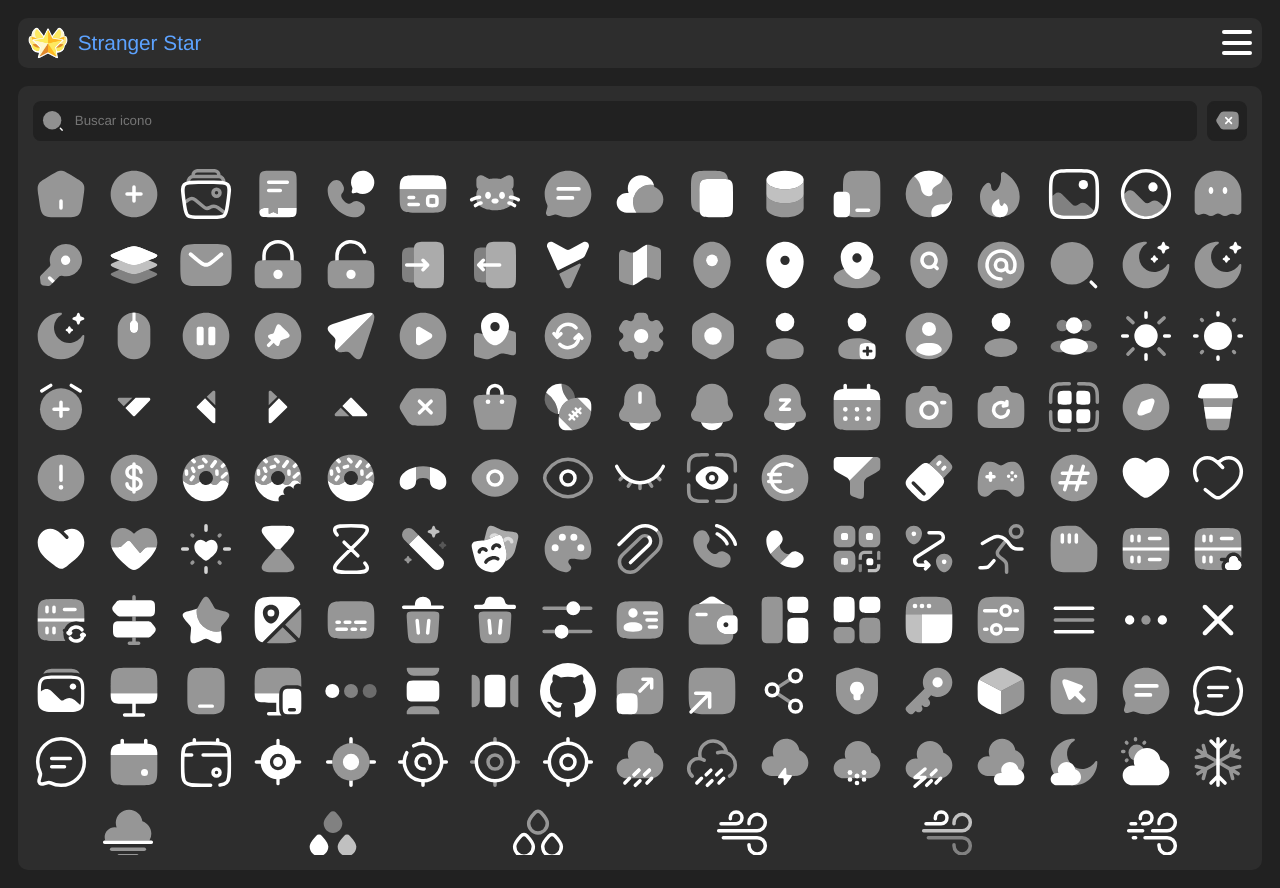
After one commit to Stranger11ac/strangerstar, a Django app: page /proyectos/iconos in a window 1280 px wide. The commit adds this page. Run offline with Django 5.2, Linux system fonts and the light colour scheme.

Commit message:
Rename class index view to signup page and update URLs; add user registration functionality with AJAX support

```diff
--- a/classes/urls.py
+++ b/classes/urls.py
@@ -2,5 +2,5 @@ from django.urls import path
 from . import views
 
 urlpatterns = [
-    path("", views.clasindex, name="classes"),
+    path("singup/", views.singuppage, name="singuppage"),
 ]
--- a/classes/views.py
+++ b/classes/views.py
@@ -1,5 +1,5 @@
 from django.shortcuts import render
 
 
-def clasindex(request):
-    return render(request, 'other.html', {})
+def singuppage(request):
+    return render(request, 'singup.html', {})
--- /dev/null
+++ b/jobs/templates/icons.html
@@ -0,0 +1,188 @@
+{% extends "base.html" %}
+{% load static %}
+{% block titlefirst %}Iconos | Proyectos{% endblock %}
+{% block navlinks %}
+<a href="{% url 'index' %}#tabHome" class="link_item"> <span class="ic-solar home-angle"></span><span class="link_item-title">Inicio</span> </a>
+<a href="{% url 'index' %}#tabProjects" class="link_item"> <span class="ic-solar book-bookmark"></span><span class="link_item-title">Proyectos</span> </a>
+<a href="{% url 'index' %}#tabLogin" class="link_item"> <span class="ic-solar login-3"></span><span class="link_item-title">Iniciar Sesión</span></a>
+<a href="{% url 'index' %}#tabAbout" class="link_item none-xl"> <span class="ic-solar user"></span><span class="link_item-title">Acerca de</span> </a>
+<button type="button" class="link_item link_settings" data-toggle="#modalSettings-show-modal">
+    <span class="ic-solar settings"></span>
+    <span class="link_item-title">Configuracion</span>
+</button>
+{% endblock %}
+
+{% block main %}
+<div class="content last-padding">
+    <form data-nosubmit>
+        <div class="input_group group_icon flexbox mb-25">
+            <label class="icon-input" for="searchInput"><span class="ic-solar minimalistic-magnifer"></span></label>
+            <input type="text" name="search_icon" id="searchInput" placeholder="Buscar icono" />
+            <button type="button" class="btn-invert btn-icon flexbox-center" id="searchClear" data-clear="searchInput">
+                <span class="ic-solar backspace"></span>
+            </button>
+        </div>
+    </form>
+    <div class="icons-hover searchBox">
+        <button type="button" data-copy="ic-solar home-angle"><span class="ic-solar home-angle"></span></button>
+        <button type="button" data-copy="ic-solar add-circle"><span class="ic-solar add-circle"></span></button>
+        <button type="button" data-copy="ic-solar album-line"><span class="ic-solar album-line"></span></button>
+        <button type="button" data-copy="ic-solar book-bookmark"><span class="ic-solar book-bookmark"></span></button>
+        <button type="button" data-copy="ic-solar call-chat-rounded"><span class="ic-solar call-chat-rounded"></span></button>
+        <button type="button" data-copy="ic-solar card-id"><span class="ic-solar card-id"></span></button>
+        <button type="button" data-copy="ic-solar cat"><span class="ic-solar cat"></span></button>
+        <button type="button" data-copy="ic-solar chat-round-line"><span class="ic-solar chat-round-line"></span></button>
+        <button type="button" data-copy="ic-solar cloud"><span class="ic-solar cloud"></span></button>
+        <button type="button" data-copy="ic-solar copy"><span class="ic-solar copy"></span></button>
+        <button type="button" data-copy="ic-solar database"><span class="ic-solar database"></span></button>
+        <button type="button" data-copy="ic-solar devices"><span class="ic-solar devices"></span></button>
+        <button type="button" data-copy="ic-solar earth"><span class="ic-solar earth"></span></button>
+        <button type="button" data-copy="ic-solar fire"><span class="ic-solar fire"></span></button>
+        <button type="button" data-copy="ic-solar gallery"><span class="ic-solar gallery"></span></button>
+        <button type="button" data-copy="ic-solar gallery-circle"><span class="ic-solar gallery-circle"></span></button>
+        <button type="button" data-copy="ic-solar ghost"><span class="ic-solar ghost"></span></button>
+        <button type="button" data-copy="ic-solar key-minimalistic"><span class="ic-solar key-minimalistic"></span></button>
+        <button type="button" data-copy="ic-solar layers"><span class="ic-solar layers"></span></button>
+        <button type="button" data-copy="ic-solar letter"><span class="ic-solar letter"></span></button>
+        <button type="button" data-copy="ic-solar lock-keyhole"><span class="ic-solar lock-keyhole"></span></button>
+        <button type="button" data-copy="ic-solar lock-keyhole-unlocked"><span class="ic-solar lock-keyhole-unlocked"></span></button>
+        <button type="button" data-copy="ic-solar login-3"><span class="ic-solar login-3"></span></button>
+        <button type="button" data-copy="ic-solar logout-3"><span class="ic-solar logout-3"></span></button>
+        <button type="button" data-copy="ic-solar map-arrow-down"><span class="ic-solar map-arrow-down"></span></button>
+        <button type="button" data-copy="ic-solar map"><span class="ic-solar map"></span></button>
+        <button type="button" data-copy="ic-solar map-point"><span class="ic-solar map-point"></span></button>
+        <button type="button" data-copy="ic-solar map-point-bold"><span class="ic-solar map-point-bold"></span></button>
+        <button type="button" data-copy="ic-solar map-point-wave"><span class="ic-solar map-point-wave"></span></button>
+        <button type="button" data-copy="ic-solar map-point-search"><span class="ic-solar map-point-search"></span></button>
+        <button type="button" data-copy="ic-solar mention-circle"><span class="ic-solar mention-circle"></span></button>
+        <button type="button" data-copy="ic-solar minimalistic-magnifer"><span class="ic-solar minimalistic-magnifer"></span></button>
+        <button type="button" data-copy="ic-solar moon-stars"><span class="ic-solar moon-stars"></span></button>
+        <button type="button" data-copy="ic-solar moon-stars-glint"><span class="ic-solar moon-stars-glint"></span></button>
+        <button type="button" data-copy="ic-solar moon-stars_hover-glint"><span class="ic-solar moon-stars_hover-glint"></span></button>
+        <button type="button" data-copy="ic-solar mouse"><span class="ic-solar mouse"></span></button>
+        <button type="button" data-copy="ic-solar pause-circle"><span class="ic-solar pause-circle"></span></button>
+        <button type="button" data-copy="ic-solar pin-circle"><span class="ic-solar pin-circle"></span></button>
+        <button type="button" data-copy="ic-solar plain"><span class="ic-solar plain"></span></button>
+        <button type="button" data-copy="ic-solar play-circle"><span class="ic-solar play-circle"></span></button>
+        <button type="button" data-copy="ic-solar point-on-map"><span class="ic-solar point-on-map"></span></button>
+        <button type="button" data-copy="ic-solar refresh-circle"><span class="ic-solar refresh-circle"></span></button>
+        <button type="button" data-copy="ic-solar settings"><span class="ic-solar settings"></span></button>
+        <button type="button" data-copy="ic-solar settings-minimalistic"><span class="ic-solar settings-minimalistic"></span></button>
+        <button type="button" data-copy="ic-solar user"><span class="ic-solar user"></span></button>
+        <button type="button" data-copy="ic-solar user-plus"><span class="ic-solar user-plus"></span></button>
+        <button type="button" data-copy="ic-solar user-circle"><span class="ic-solar user-circle"></span></button>
+        <button type="button" data-copy="ic-solar user-rounded"><span class="ic-solar user-rounded"></span></button>
+        <button type="button" data-copy="ic-solar users-group-two-rounded"><span class="ic-solar users-group-two-rounded"></span></button>
+        <button type="button" data-copy="ic-solar sun"><span class="ic-solar sun"></span></button>
+        <button type="button" data-copy="ic-solar sun-big"><span class="ic-solar sun-big"></span></button>
+        <button type="button" data-copy="ic-solar alarm-add"><span class="ic-solar alarm-add"></span></button>
+        <button type="button" data-copy="ic-solar alt-arrow-down"><span class="ic-solar alt-arrow-down"></span></button>
+        <button type="button" data-copy="ic-solar alt-arrow-left"><span class="ic-solar alt-arrow-left"></span></button>
+        <button type="button" data-copy="ic-solar alt-arrow-right"><span class="ic-solar alt-arrow-right"></span></button>
+        <button type="button" data-copy="ic-solar alt-arrow-up"><span class="ic-solar alt-arrow-up"></span></button>
+        <button type="button" data-copy="ic-solar backspace"><span class="ic-solar backspace"></span></button>
+        <button type="button" data-copy="ic-solar bag"><span class="ic-solar bag"></span></button>
+        <button type="button" data-copy="ic-solar balls"><span class="ic-solar balls"></span></button>
+        <button type="button" data-copy="ic-solar bell-bing"><span class="ic-solar bell-bing"></span></button>
+        <button type="button" data-copy="ic-solar bell"><span class="ic-solar bell"></span></button>
+        <button type="button" data-copy="ic-solar bell-off"><span class="ic-solar bell-off"></span></button>
+        <button type="button" data-copy="ic-solar calendar"><span class="ic-solar calendar"></span></button>
+        <button type="button" data-copy="ic-solar camera"><span class="ic-solar camera"></span></button>
+        <button type="button" data-copy="ic-solar camera-rotate"><span class="ic-solar camera-rotate"></span></button>
+        <button type="button" data-copy="ic-solar code-scan"><span class="ic-solar code-scan"></span></button>
+        <button type="button" data-copy="ic-solar compass"><span class="ic-solar compass"></span></button>
+        <button type="button" data-copy="ic-solar cup-paper"><span class="ic-solar cup-paper"></span></button>
+        <button type="button" data-copy="ic-solar danger-circle"><span class="ic-solar danger-circle"></span></button>
+        <button type="button" data-copy="ic-solar dollar"><span class="ic-solar dollar"></span></button>
+        <button type="button" data-copy="ic-solar donut"><span class="ic-solar donut"></span></button>
+        <button type="button" data-copy="ic-solar donut-bitten"><span class="ic-solar donut-bitten"></span></button>
+        <button type="button" data-copy="ic-solar donut-hover-bitten"><span class="ic-solar donut-hover-bitten"></span></button>
+        <button type="button" data-copy="ic-solar end-call-rounded"><span class="ic-solar end-call-rounded"></span></button>
+        <button type="button" data-copy="ic-solar eye"><span class="ic-solar eye"></span></button>
+        <button type="button" data-copy="ic-solar eye-line"><span class="ic-solar eye-line"></span></button>
+        <button type="button" data-copy="ic-solar eye-closed-line"><span class="ic-solar eye-closed-line"></span></button>
+        <button type="button" data-copy="ic-solar eye-scan"><span class="ic-solar eye-scan"></span></button>
+        <button type="button" data-copy="ic-solar euro"><span class="ic-solar euro"></span></button>
+        <button type="button" data-copy="ic-solar filter"><span class="ic-solar filter"></span></button>
+        <button type="button" data-copy="ic-solar flash-drive"><span class="ic-solar flash-drive"></span></button>
+        <button type="button" data-copy="ic-solar gamepad"><span class="ic-solar gamepad"></span></button>
+        <button type="button" data-copy="ic-solar hashtag-circle"><span class="ic-solar hashtag-circle"></span></button>
+        <button type="button" data-copy="ic-solar heart"><span class="ic-solar heart"></span></button>
+        <button type="button" data-copy="ic-solar heart-angle-broken"><span class="ic-solar heart-angle-broken"></span></button>
+        <button type="button" data-copy="ic-solar heart-angle-bold"><span class="ic-solar heart-angle-bold"></span></button>
+        <button type="button" data-copy="ic-solar heart-pulse"><span class="ic-solar heart-pulse"></span></button>
+        <button type="button" data-copy="ic-solar heart-shine"><span class="ic-solar heart-shine"></span></button>
+        <button type="button" data-copy="ic-solar hourglass"><span class="ic-solar hourglass"></span></button>
+        <button type="button" data-copy="ic-solar hourglass-broken"><span class="ic-solar hourglass-broken"></span></button>
+        <button type="button" data-copy="ic-solar magic-stick"><span class="ic-solar magic-stick"></span></button>
+        <button type="button" data-copy="ic-solar masks"><span class="ic-solar masks"></span></button>
+        <button type="button" data-copy="ic-solar pallete"><span class="ic-solar pallete"></span></button>
+        <button type="button" data-copy="ic-solar paperclip"><span class="ic-solar paperclip"></span></button>
+        <button type="button" data-copy="ic-solar phone-calling-rounded"><span class="ic-solar phone-calling-rounded"></span></button>
+        <button type="button" data-copy="ic-solar phone-rounded"><span class="ic-solar phone-rounded"></span></button>
+        <button type="button" data-copy="ic-solar qr-code"><span class="ic-solar qr-code"></span></button>
+        <button type="button" data-copy="ic-solar routing"><span class="ic-solar routing"></span></button>
+        <button type="button" data-copy="ic-solar running-line"><span class="ic-solar running-line"></span></button>
+        <button type="button" data-copy="ic-solar sd-card"><span class="ic-solar sd-card"></span></button>
+        <button type="button" data-copy="ic-solar server-square"><span class="ic-solar server-square"></span></button>
+        <button type="button" data-copy="ic-solar server-square-cloud"><span class="ic-solar server-square-cloud"></span></button>
+        <button type="button" data-copy="ic-solar server-square-update"><span class="ic-solar server-square-update"></span></button>
+        <button type="button" data-copy="ic-solar signpost"><span class="ic-solar signpost"></span></button>
+        <button type="button" data-copy="ic-solar star"><span class="ic-solar star"></span></button>
+        <button type="button" data-copy="ic-solar streets-map-point"><span class="ic-solar streets-map-point"></span></button>
+        <button type="button" data-copy="ic-solar subtitles"><span class="ic-solar subtitles"></span></button>
+        <button type="button" data-copy="ic-solar trash-bin-minimalistic"><span class="ic-solar trash-bin-minimalistic"></span></button>
+        <button type="button" data-copy="ic-solar trash-bin-trash"><span class="ic-solar trash-bin-trash"></span></button>
+        <button type="button" data-copy="ic-solar tuning"><span class="ic-solar tuning"></span></button>
+        <button type="button" data-copy="ic-solar user-id"><span class="ic-solar user-id"></span></button>
+        <button type="button" data-copy="ic-solar wallet-money"><span class="ic-solar wallet-money"></span></button>
+        <button type="button" data-copy="ic-solar widget-4"><span class="ic-solar widget-4"></span></button>
+        <button type="button" data-copy="ic-solar widget-5"><span class="ic-solar widget-5"></span></button>
+        <button type="button" data-copy="ic-solar window-frame"><span class="ic-solar window-frame"></span></button>
+        <button type="button" data-copy="ic-solar tuning-square"><span class="ic-solar tuning-square"></span></button>
+        <button type="button" data-copy="ic-solar hamburger-menu-line"><span class="ic-solar hamburger-menu-line"></span></button>
+        <button type="button" data-copy="ic-solar menu-dots"><span class="ic-solar menu-dots"></span></button>
+        <button type="button" data-copy="ic-solar close-rounded"><span class="ic-solar close-rounded"></span></button>
+        <button type="button" data-copy="ic-solar gallery-wide"><span class="ic-solar gallery-wide"></span></button>
+        <button type="button" data-copy="ic-solar monitor"><span class="ic-solar monitor"></span></button>
+        <button type="button" data-copy="ic-solar smartphone"><span class="ic-solar smartphone"></span></button>
+        <button type="button" data-copy="ic-solar monitor-smartphone"><span class="ic-solar monitor-smartphone"></span></button>
+        <button type="button" data-copy="ic-solar dots-fade"><span class="ic-solar dots-fade"></span></button>
+        <button type="button" data-copy="ic-solar posts-carousel-vertical"><span class="ic-solar posts-carousel-vertical"></span></button>
+        <button type="button" data-copy="ic-solar posts-carousel-horizontal"><span class="ic-solar posts-carousel-horizontal"></span></button>
+        <button type="button" data-copy="ic-solar github-icon"><span class="ic-solar github-icon"></span></button>
+        <button type="button" data-copy="ic-solar maximize-square"><span class="ic-solar maximize-square"></span></button>
+        <button type="button" data-copy="ic-solar square-bottom-up"><span class="ic-solar square-bottom-up"></span></button>
+        <button type="button" data-copy="ic-solar share"><span class="ic-solar share"></span></button>
+        <button type="button" data-copy="ic-solar shield-keyhole"><span class="ic-solar shield-keyhole"></span></button>
+        <button type="button" data-copy="ic-solar key"><span class="ic-solar key"></span></button>
+        <button type="button" data-copy="ic-solar box-minimalistic"><span class="ic-solar box-minimalistic"></span></button>
+        <button type="button" data-copy="ic-solar cursor-square"><span class="ic-solar cursor-square"></span></button>
+        <button type="button" data-copy="ic-solar chat-round-line"><span class="ic-solar chat-round-line"></span></button>
+        <button type="button" data-copy="ic-solar chat-round-line-broken"><span class="ic-solar chat-round-line-broken"></span></button>
+        <button type="button" data-copy="ic-solar chat-round-line-linear"><span class="ic-solar chat-round-line-linear"></span></button>
+        <button type="button" data-copy="ic-solar calendar-mark"><span class="ic-solar calendar-mark"></span></button>
+        <button type="button" data-copy="ic-solar calendar-mark-broken"><span class="ic-solar calendar-mark-broken"></span></button>
+        <button type="button" data-copy="ic-solar gps-bold"><span class="ic-solar gps-bold"></span></button>
+        <button type="button" data-copy="ic-solar gps-bold-duotone"><span class="ic-solar gps-bold-duotone"></span></button>
+        <button type="button" data-copy="ic-solar gps-broken"><span class="ic-solar gps-broken"></span></button>
+        <button type="button" data-copy="ic-solar gps-line-duotone"><span class="ic-solar gps-line-duotone"></span></button>
+        <button type="button" data-copy="ic-solar gps-linear"><span class="ic-solar gps-linear"></span></button>
+        <button type="button" data-copy="ic-solar cloud-rain-bold-duotone"><span class="ic-solar cloud-rain-bold-duotone"></span></button>
+        <button type="button" data-copy="ic-solar cloud-rain-line-duotone"><span class="ic-solar cloud-rain-line-duotone"></span></button>
+        <button type="button" data-copy="ic-solar cloud-bolt-bold-duotone"><span class="ic-solar cloud-bolt-bold-duotone"></span></button>
+        <button type="button" data-copy="ic-solar cloud-snowfall-bold-duotone"><span class="ic-solar cloud-snowfall-bold-duotone"></span></button>
+        <button type="button" data-copy="ic-solar cloud-storm-bold-duotone"><span class="ic-solar cloud-storm-bold-duotone"></span></button>
+        <button type="button" data-copy="ic-solar clouds-bold-duotone"><span class="ic-solar clouds-bold-duotone"></span></button>
+        <button type="button" data-copy="ic-solar cloudy-moon-bold-duotone"><span class="ic-solar cloudy-moon-bold-duotone"></span></button>
+        <button type="button" data-copy="ic-solar cloud-sun-bold-duotone"><span class="ic-solar cloud-sun-bold-duotone"></span></button>
+        <button type="button" data-copy="ic-solar snowflake-bold-duotone"><span class="ic-solar snowflake-bold-duotone"></span></button>
+        <button type="button" data-copy="ic-solar fog-bold-duotone"><span class="ic-solar fog-bold-duotone"></span></button>
+        <button type="button" data-copy="ic-solar waterdrops"><span class="ic-solar waterdrops"></span></button>
+        <button type="button" data-copy="ic-solar waterdrops-line"><span class="ic-solar waterdrops-line"></span></button>
+        <button type="button" data-copy="ic-solar wind-bold"><span class="ic-solar wind-bold"></span></button>
+        <button type="button" data-copy="ic-solar wind-duotone"><span class="ic-solar wind-duotone"></span></button>
+        <button type="button" data-copy="ic-solar wind-broken"><span class="ic-solar wind-broken"></span></button>
+    </div>
+</div>
+{% endblock %}
--- a/jobs/urls.py
+++ b/jobs/urls.py
@@ -1,7 +1,8 @@
 from django.urls import path
-from . import views
+from .views import index, jobicons, singup
 
 urlpatterns = [
-    path("", views.index, name="index"),
-    path("jobs/", views.jobs, name="jobs"),
+    path("", index, name="index"),
+    path("singup", singup, name="singup"),
+    path("proyectos/iconos", jobicons, name="jobicons"),
 ]
--- a/jobs/views.py
+++ b/jobs/views.py
@@ -1,8 +1,74 @@
+from django.contrib.auth import login, authenticate, logout
+from django.http import JsonResponse, HttpResponseRedirect
+from django.contrib.auth.decorators import login_required
+from django.views.decorators.cache import never_cache
+from django.shortcuts import render, redirect
+from django.contrib.auth.models import User
+from .functions import create_newuser
 from django.shortcuts import render
-
+from django.urls import reverse
+import json
 
 def index(request):
     return render(request, 'index.html', {})
 
-def jobs(request):
-    return render(request, 'jobs.html', {})
+def jobicons(request):
+    return render(request, 'icons.html', {})
+
+# Administracion ----------------------------------------------------------
+@never_cache
+def singup(request):
+    if request.method == 'POST' and request.headers.get('X-Requested-With') == 'XMLHttpRequest':
+        response = create_newuser(
+            first_name=request.POST.get('first_name'),
+            last_name=request.POST.get('last_name'),
+            username=request.POST.get('username'),
+            email=request.POST.get('email'),
+            password1=request.POST.get('password1'),
+            password2=request.POST.get('password2'),
+        )
+
+        status = 200 if response['success'] else 400
+        return JsonResponse(response, status=status)
+    else:
+        logout(request)
+        url = reverse('index') + '#tabLogin'
+        return HttpResponseRedirect(url)
+
+@never_cache
+def singinpage(request):
+    if request.method == 'POST' and request.headers.get('X-Requested-With') == 'XMLHttpRequest':
+        login_identifier = request.POST.get('username')  # Puede ser username o email
+        password = request.POST.get('password')
+
+        try:
+            user = User.objects.get(username=login_identifier)
+        except User.DoesNotExist:
+            try:
+                user = User.objects.get(email=login_identifier)
+            except User.DoesNotExist:
+                user = None
+
+        if user is not None:
+            if not user.is_active:
+                return JsonResponse({'datastatus': False, 'message': '🧐😥😯 UPS! <br> Al parecer tu cuenta esta <u>Desactiva</u>. Será activada si estas autorizado'}, status=400)
+
+            user = authenticate(request, username=user.username, password=password)
+            if user is None:
+                return JsonResponse({'datastatus': False, 'message': 'Revisa el usuario o contraseña 😅.'}, status=400)
+            else:
+                login(request, user)
+                url_name = reverse('vista_programador')
+                return JsonResponse({'datastatus': True, 'url': url_name}, status=200)
+        else:
+            return JsonResponse({'datastatus': False, 'message': 'Usuario no registrado 😅. Verifica tu nombre de usuario o contraseña'}, status=400)
+    else:
+        logout(request)
+        url = reverse('index') + '#tabLogin'
+        return HttpResponseRedirect(url)
+
+@never_cache
+def singout(request):
+    logout(request)
+    url = reverse('index') + '#tabLogin'
+    return HttpResponseRedirect(url)
--- a/templates/base.html
+++ b/templates/base.html
@@ -6,7 +6,7 @@
     <meta name="viewport" content="width=device-width, initial-scale=1.0" />
     {% load static %}
     <link rel="shortcut icon" href="{% static 'img/main_icon.webp' %}" type="image/x-icon" />
-    <title>{% block titlefirst %}Inicio{% endblock %} | Stranger Star {% block titleend %}| Bienvenidos{% endblock %}</title>
+    <title>{% block titlefirst %}Inicio{% endblock %} | Stranger Star {% block titleend %}{% endblock %}</title>
     <meta name="author" content="Ing. Salvador Alejandro Hernandez Cepeda" />
 
     <link rel="stylesheet" href="{% static 'css/globals.css' %}" />
```
Also changed, not shown: classes/templates/other.html (deleted, +0 -18 lines), classes/templates/singup.html (added, +57 -0 lines), jobs/functions.py (added, +30 -0 lines), jobs/templates/index.html (+24 -21 lines), static/js/submit.js (added, +50 -0 lines).
